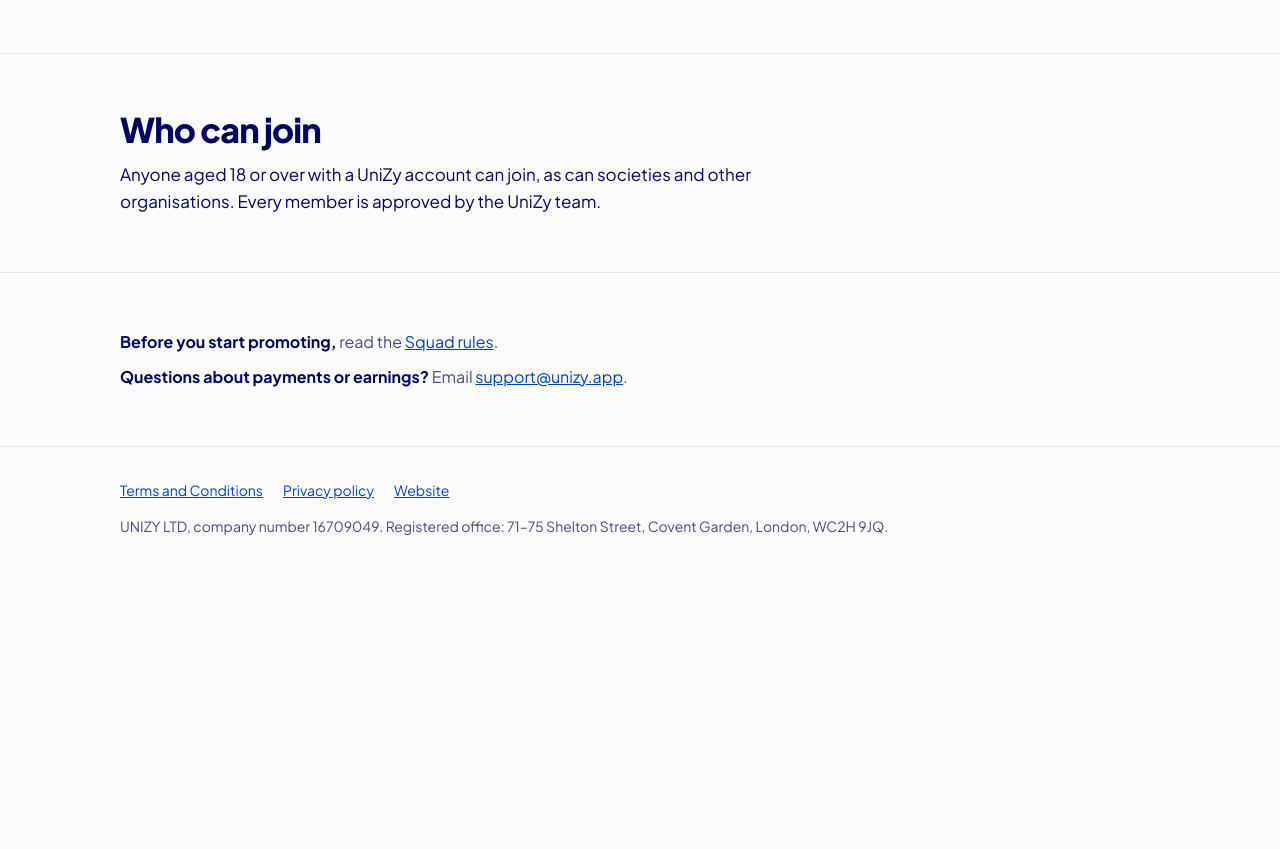
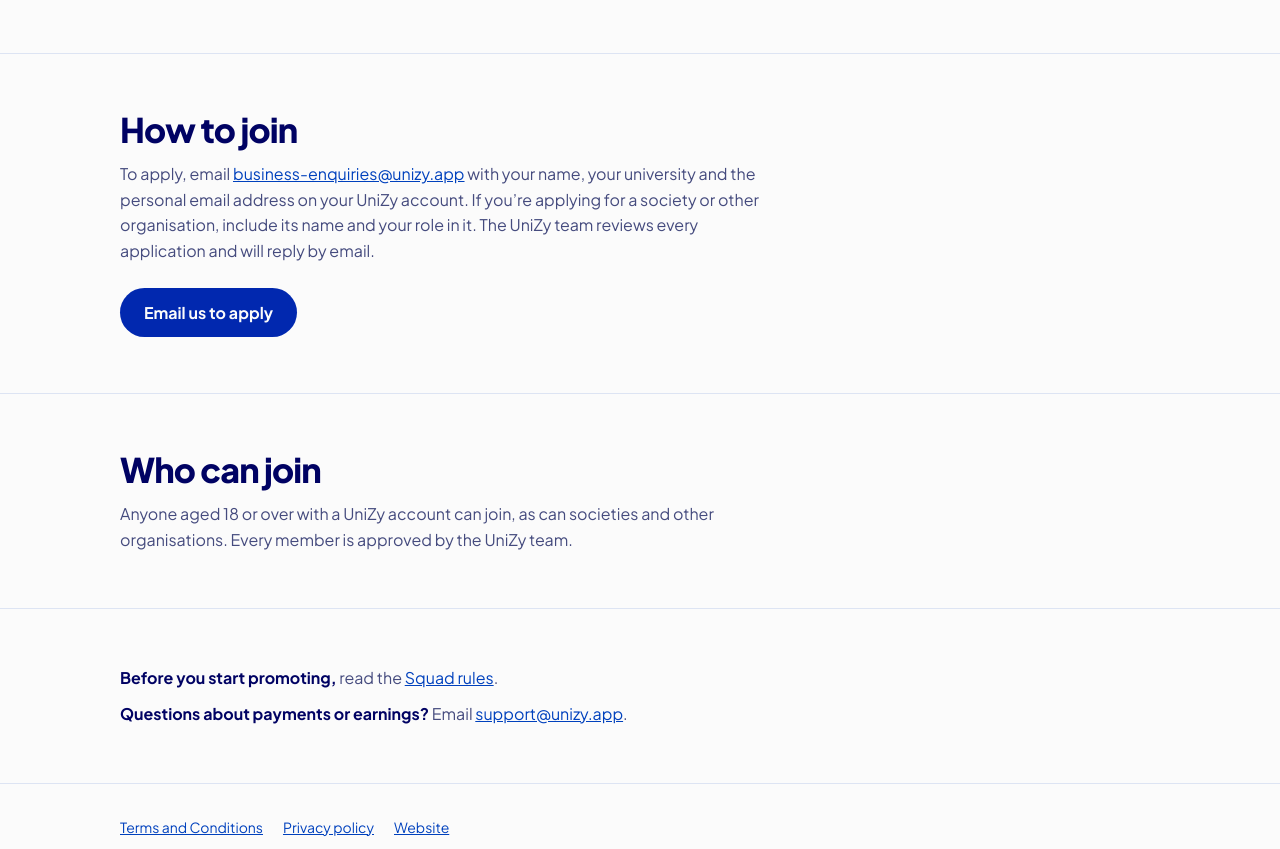
Before and after one commit to unizy-app/unizy-squad-website, a plain HTML site: page index.html in a window 1280 px wide. Shown: the part 1368-2217 px from the top of the page. Before the commit the page ends 1945 px from the top, so only its background shows below. Drawn offline with Linux system fonts and the light colour scheme.

Commit message:
Added "How to Join"

```diff
--- a/css/style.css
+++ b/css/style.css
@@ -355,8 +355,13 @@ h3 {
 }
 .who p {
   margin: 12px 0 0;
-  max-width: 52ch;
-  font-size: 17px;
+  max-width: 56ch;
+  color: var(--muted);
+}
+.join p {
+  margin: 12px 0 24px;
+  max-width: 56ch;
+  color: var(--muted);
 }
 .support {
   margin: 0;
--- a/index.html
+++ b/index.html
@@ -173,6 +173,14 @@
                 </p>
               </div>
             </div>
+          </div>
+        </section>
+
+        <section class="section join">
+          <div class="wrap">
+            <h2>How to join</h2>
+            <p>To apply, email <a class="nw" href="mailto:business-enquiries@unizy.app">business-enquiries@unizy.app</a> with your name, your university and the personal email address on your UniZy account. If you’re applying for a society or other organisation, include its name and your role in it. The UniZy team reviews every application and will reply by email.</p>
+            <a class="btn btn-main" href="mailto:business-enquiries@unizy.app?subject=UniZy%20Squad%20application&amp;body=Name%3A%0D%0AUniversity%3A%0D%0APersonal%20email%20address%20on%20my%20UniZy%20account%3A%0D%0A">Email us to apply</a>
           </div>
         </section>
 
```
Also changed, not shown: 1 other file.
